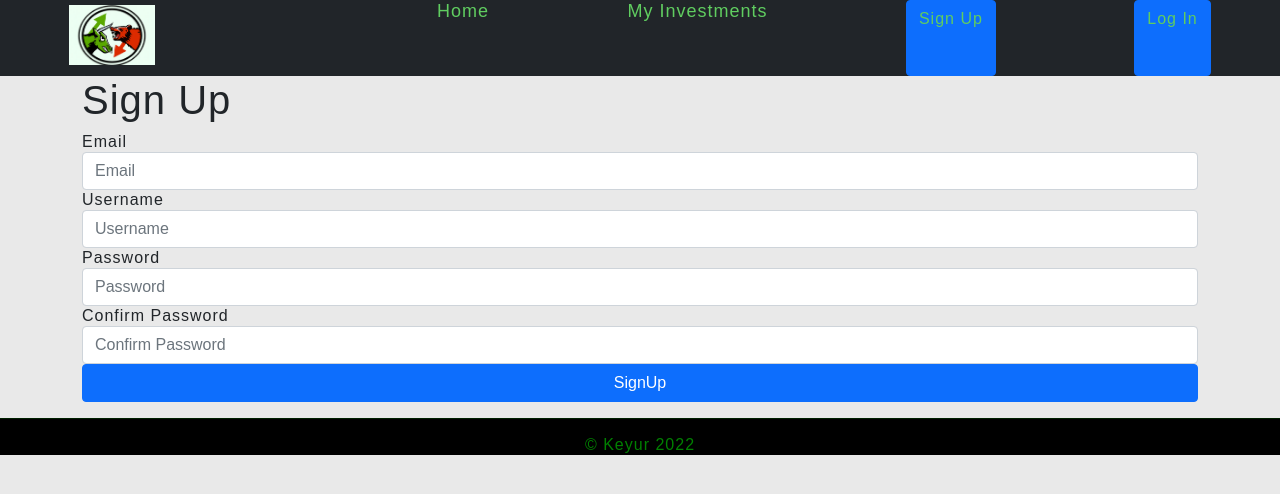
After one commit to AlphaK0307/Bear-and-Bull-Manager-Flask-Capstone, a Flask app: template app/templates/signup1.html in a window 1280 px wide. The commit adds this page. Shown: the top 494 px of the page. Run offline with Flask 2, Linux system fonts and the light colour scheme; the template is opened without the code that fills it: values that come from a table or form of the project are taken from there, others are empty; some libraries are stand-ins or nearby versions.

Commit message:
navbar index and login

```diff
--- a/app/static/base.css
+++ b/app/static/base.css
@@ -5,6 +5,11 @@ body, html {
 
 body{
     background-color: rgb(193, 228, 231);
+}
+
+.img-fluid-nav{
+    max-height: 90%;
+    width: 40%;
 }
 
 .main{
--- a/app/templates/base.html
+++ b/app/templates/base.html
@@ -13,10 +13,13 @@
     <title>{{ title }}</title>
 </head>
 <body>
-    <div class="row bg-dark ">
-        <h1 class=" text-success"><img src="{{url_for('static', filename= 'images/bb.png')}}" height="20%"></h1>
-    </div>
+    <!-- <div class="row bg-dark ">
+        <img class="d-block mx-auto" src="{{url_for('static', filename= 'images/bb.png')}}">
+    </div> -->
     <nav class="nav bg-dark d-flex text-success justify-content-around">
+        <span class="navbar-brand col-2">
+            <img class="img-fluid-nav" src="{{url_for('static', filename= 'images/bb.png')}}">
+        </span>
         <a href="{{ url_for('index') }}" class="link-light">Home</a>
         <a href="#" class="link-light">My Investments</a>
 
--- a/app/templates/login.html
+++ b/app/templates/login.html
@@ -4,7 +4,7 @@
 
 
     <div class="login-container">
-        <form action="" class="form-login">
+        <form action="" class="form-login" method="post">
             <ul class="login-nav">
 
                 <li class="login-nav__item">
--- a/app/templates/signup.html
+++ b/app/templates/signup.html
@@ -3,7 +3,7 @@
 {%block content%}
 
     <div class="login-container">
-        <form action="" class="form-login">
+        <form action="" class="form-login" method="post">
             <ul class="login-nav">
 
                 <li class="login-nav__item">
@@ -21,8 +21,8 @@
                 {{form.password.label}}
                 {{form.password(class='form-control', placeholder='Password')}}
 
-                {{form.password.label}}
-                {{form.password(class='form-control', placeholder='Confirm Password')}}
+                {{form.confirm_pass.label}}
+                {{form.confirm_pass(class='form-control', placeholder='Confirm Password')}}
 
                 {{form.submit(class='btn btn-primary w-100')}}
             </div>
--- /dev/null
+++ b/app/templates/signup1.html
@@ -0,0 +1,34 @@
+{% extends 'base.html' %}
+
+{%block content%}
+
+    <h1>Sign Up</h1>
+    <form method="post">
+        {{form.csrf_token}}
+        <div class="form-group">
+            <!-- <label for="email">Email</label>
+            <input type="text" name="email" class="form-control" placeholder="Email"> -->
+            {{form.email.label}}
+            {{form.email(class='form-control', placeholder='Email')}}
+
+
+            {{form.username.label}}
+            {{form.username(class='form-control', placeholder='Username')}}
+            <!-- <label for="username">Username</label>
+            <input type="text" name="username" class="form-control" placeholder="Username"> -->
+
+
+            {{form.password.label}}
+            {{form.password(class='form-control', placeholder='Password')}}
+            <!-- <label for="Password">Password</label>
+            <input type="text" name="Password" class="form-control" placeholder="Password"> -->
+
+            {{form.confirm_pass.label}}
+            {{form.confirm_pass(class='form-control', placeholder='Confirm Password')}}
+            <!-- <label for="confirmPass">Confirm Password</label>
+            <input type="text" name="confirmPass" class="form-control" placeholder="Confirm Password"> -->
+
+            {{form.submit(class='btn btn-primary w-100')}}
+        </div>
+    </form>
+{%endblock content%}
```
Also changed, not shown: app/templates/login1.html (added, +19 -0 lines), 1 other file.
